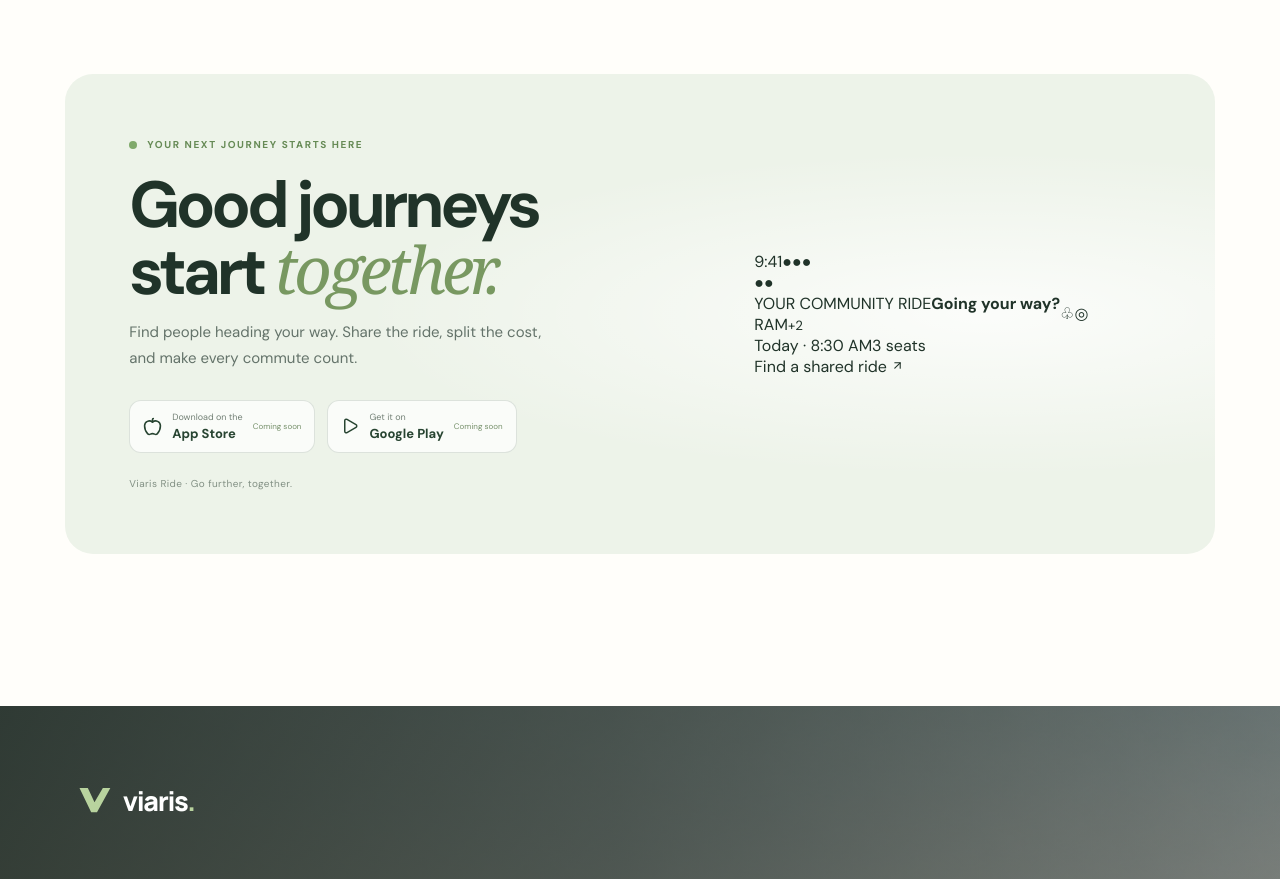
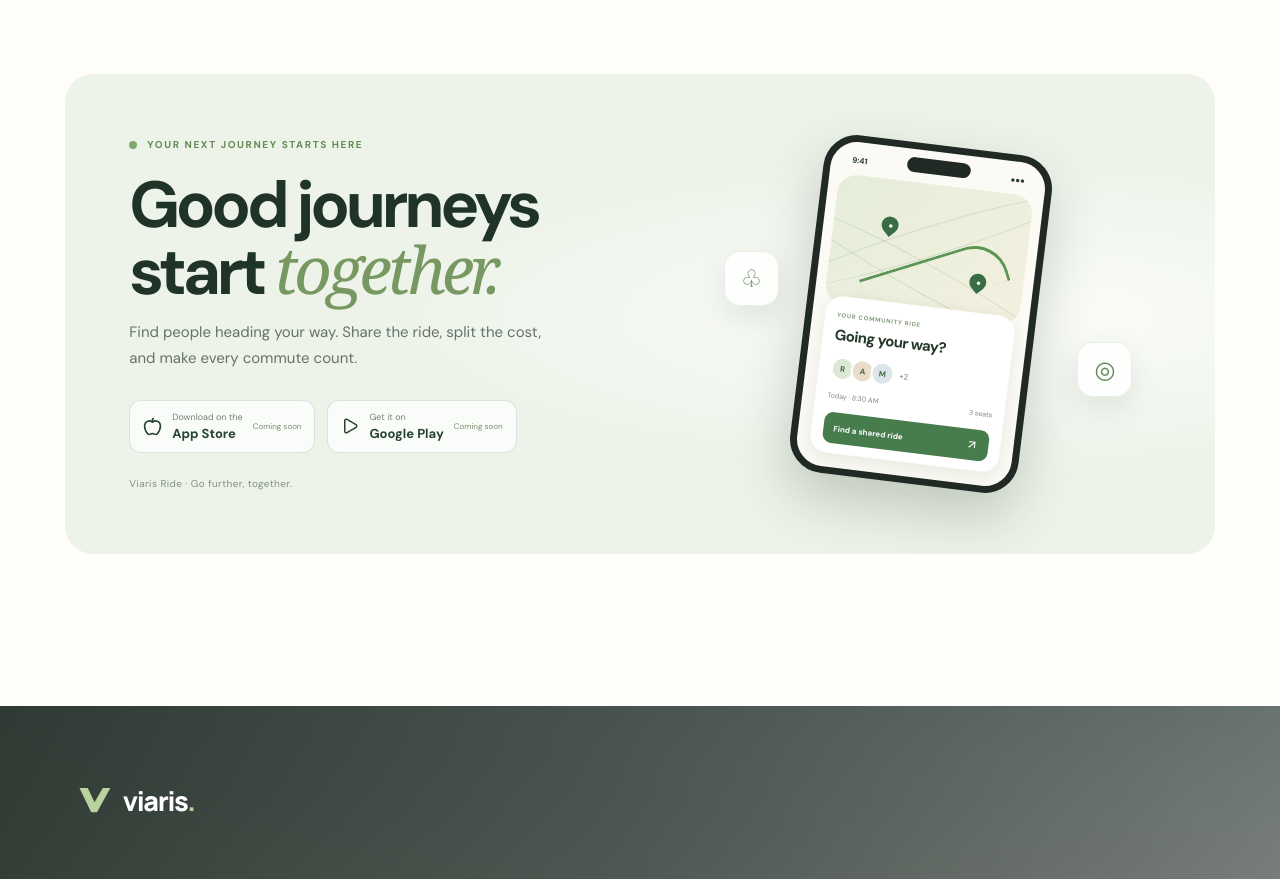
Before and after one commit to Surya8074/viaris-website, a React (Vite) app: page / in a window 1280 px wide. Shown: the part 7440-8319 px from the top of the page. Built offline with nearby package versions, Linux system fonts and the light colour scheme.

Commit message:
Style custom Viaris app preview mockup

```diff
--- a/src/styles/download-app.css
+++ b/src/styles/download-app.css
@@ -13,3 +13,25 @@
 .download-app__visual{position:relative;min-width:0;align-self:stretch;min-height:310px;display:flex;align-items:center;justify-content:center}
 .download-app__visual img{display:block;width:min(100%,570px);height:100%;max-height:390px;object-fit:contain;mix-blend-mode:multiply}
 @media(max-width:760px){.download-app{grid-template-columns:1fr;width:calc(100% - 32px);margin:28px auto 64px;padding:32px 24px 20px;border-radius:22px;gap:6px}.download-app h2{font-size:clamp(42px,11vw,58px)}.download-app__copy>p{font-size:14px}.download-app__visual{min-height:220px;margin-top:6px}.download-app__visual img{max-height:260px}.download-app__store{flex:1;min-width:145px}.download-app__store em{display:none}}
+
+.download-app__phone{position:relative;width:230px;height:340px;padding:13px;border:7px solid #202923;border-radius:34px;background:#fbfaf4;box-shadow:0 24px 55px rgba(32,48,35,.22);transform:rotate(7deg);overflow:hidden}
+.download-app__phone:before{content:"";position:absolute;top:8px;left:50%;width:64px;height:15px;transform:translateX(-50%);border-radius:12px;background:#202923;z-index:4}
+.download-app__phone-top{height:22px;display:flex;justify-content:space-between;padding:0 8px;font-size:8px;font-weight:700;color:#2c3b30}
+.download-app__map{position:relative;height:130px;margin:-2px -3px 0;border-radius:19px;background:linear-gradient(135deg,#e5edda,#f4f0df);overflow:hidden}
+.download-app__map:before,.download-app__map:after{content:"";position:absolute;width:150%;height:30px;border:1px solid rgba(119,151,106,.22);border-radius:50%;transform:rotate(-24deg);top:42px;left:-25%}
+.download-app__map:after{top:80px;transform:rotate(22deg)}
+.download-app__route{position:absolute;left:35px;top:72px;width:145px;height:45px;border:3px solid #5c9656;border-left:0;border-bottom:0;border-radius:0 35px 0 0;transform:rotate(-24deg)}
+.download-app__map-pin{position:absolute;z-index:2;width:17px;height:17px;border-radius:50% 50% 50% 0;background:#386d46;color:white;font-size:8px;display:grid;place-items:center;transform:rotate(-45deg)}
+.download-app__map-pin.pin-a{left:48px;top:37px}.download-app__map-pin.pin-b{right:37px;top:83px}
+.download-app__ride-card{position:relative;margin-top:-8px;padding:15px 12px 10px;border-radius:17px;background:#fff;box-shadow:0 5px 18px rgba(42,59,43,.09);color:#26382c}
+.download-app__ride-kicker{display:block;color:#81977b;font-size:6px;font-weight:800;letter-spacing:.13em}
+.download-app__ride-card>b{display:block;margin-top:6px;font-size:15px;letter-spacing:-.04em}
+.download-app__avatars{display:flex;align-items:center;margin-top:11px}
+.download-app__avatars i{display:grid;place-items:center;width:24px;height:24px;margin-right:-4px;border:2px solid white;border-radius:50%;background:#dce8d4;color:#456c49;font-size:8px;font-style:normal;font-weight:700}
+.download-app__avatars i:nth-child(2){background:#eadcc9}.download-app__avatars i:nth-child(3){background:#dce5e9}
+.download-app__avatars small{margin-left:9px;color:#71836f;font-size:8px}
+.download-app__ride-meta{display:flex;justify-content:space-between;margin-top:11px;color:#7a877c;font-size:7px}
+.download-app__ride-button{display:flex;justify-content:space-between;align-items:center;margin-top:12px;padding:9px 10px;border-radius:9px;background:#477d4d;color:white;font-size:8px;font-weight:700}
+.download-app__float-icon{position:absolute;display:grid;place-items:center;width:55px;height:55px;border:1px solid rgba(87,121,82,.12);border-radius:16px;background:rgba(255,255,255,.82);box-shadow:0 12px 28px rgba(47,70,47,.1);color:#62885a;font-size:24px}
+.download-app__float-icon.float-car{left:7%;top:32%}.download-app__float-icon.float-people{right:4%;top:58%}
+@media(max-width:760px){.download-app__phone{width:200px;height:300px;transform:rotate(4deg) scale(.92);transform-origin:top center}.download-app__map{height:110px}.download-app__float-icon.float-car{left:2%;top:20%}.download-app__float-icon.float-people{right:0;top:50%}}
```
